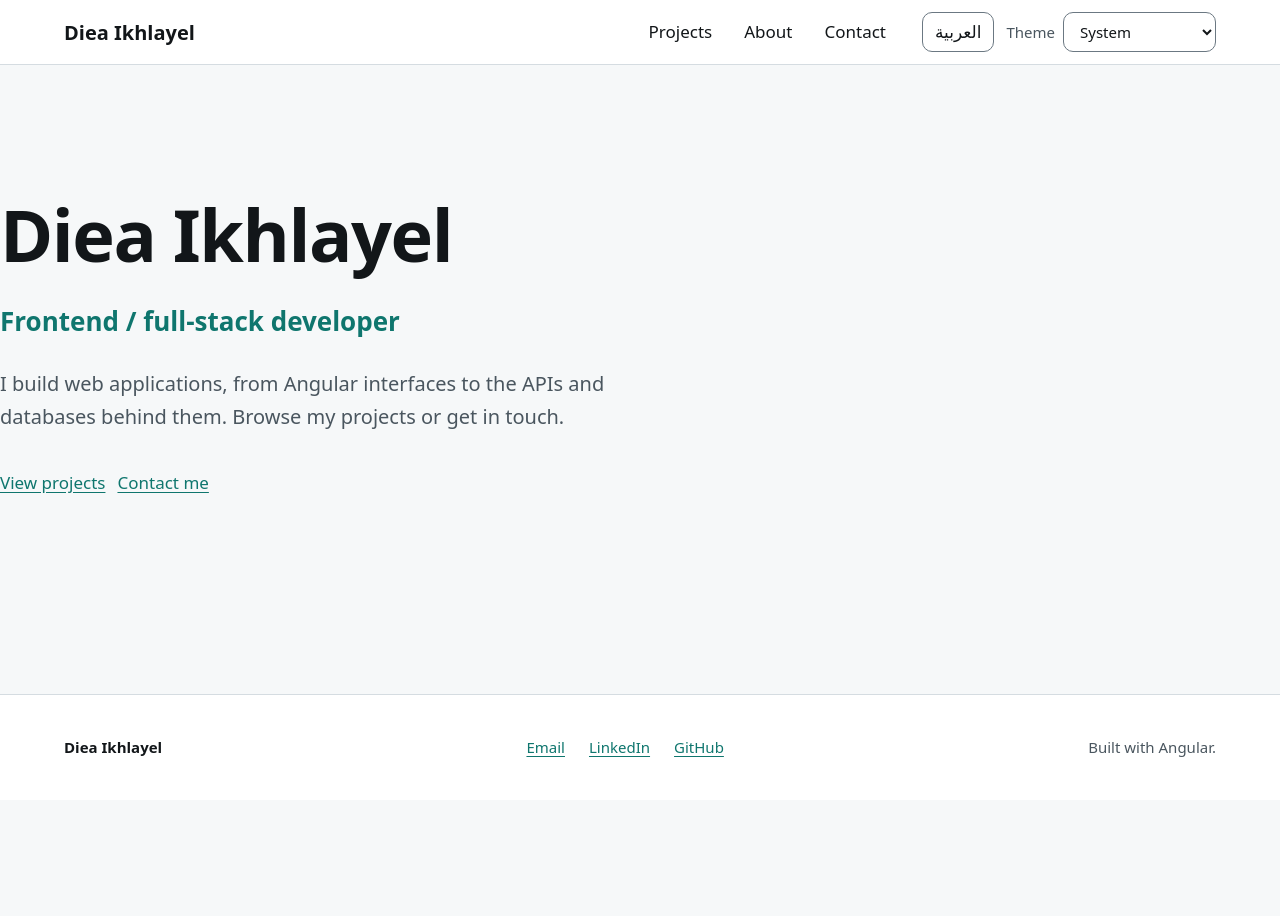
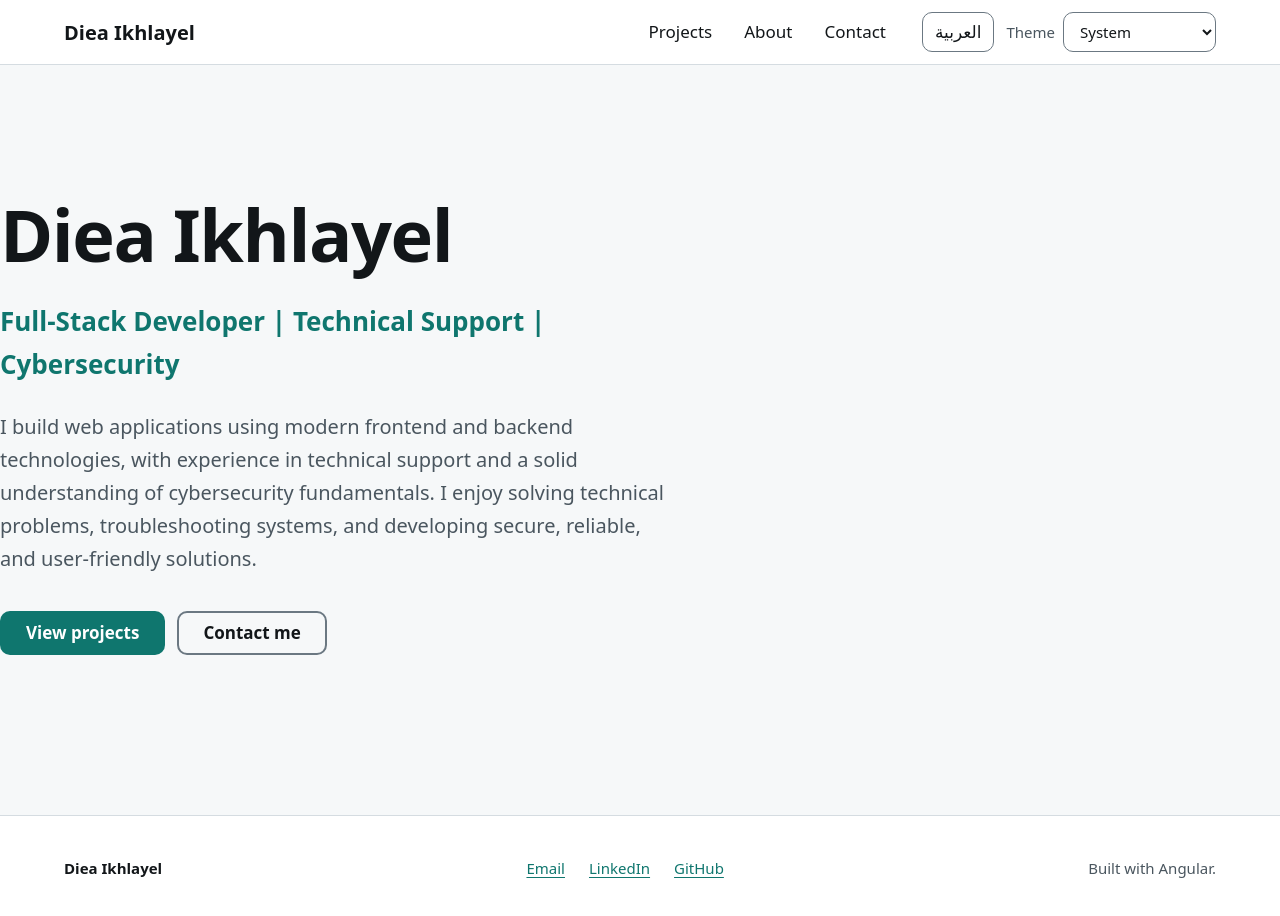
Before and after one commit to dieaikhlayel/portfolio-v2, an Angular app: page /en in a window 1280 px wide. Shown: the top 916 px of the page. Before the commit the page ends 800 px from the top, so only its background shows below. Built offline with nearby package versions, Linux system fonts and the light colour scheme; a web font is replaced by a local one.

Commit message:
Update portfolio profile and translations

```diff
--- a/src/app/i18n/translations/ar.ts
+++ b/src/app/i18n/translations/ar.ts
@@ -4,7 +4,8 @@
 export const ar: Translations = {
   meta: {
     title: 'ضياء إخليل | الملف الشخصي',
-    description: 'الملف الشخصي لـ ضياء إخليل، مطوّر ويب متكامل.',
+    description:
+      'الملف الشخصي لضياء إخليل، مطوّر ويب متكامل لديه خبرة في الدعم الفني ومعرفة بالأمن السيبراني.',
   },
   a11y: {
     skipToContent: 'انتقل إلى المحتوى الرئيسي',
@@ -14,14 +15,13 @@
   },
   home: {
     hero: {
-      role: 'مطوّر واجهات أمامية ومطوّر ويب متكامل',
+      role: 'مطوّر ويب متكامل | دعم فني | أمن سيبراني',
       intro:
-        'أبني تطبيقات ويب، من واجهات Angular إلى واجهات البرمجة وقواعد البيانات التي تقف خلفها. تصفّح مشاريعي أو تواصل معي.',
+        'أطوّر تطبيقات الويب باستخدام تقنيات الواجهات الأمامية والخلفية، ولدي خبرة في الدعم الفني ومعرفة بأساسيات الأمن السيبراني. أستمتع بحل المشكلات التقنية، واستكشاف الأخطاء وإصلاحها، وتطوير حلول آمنة وموثوقة وسهلة الاستخدام. تصفّح مشاريعي أو تواصل معي.',
       viewProjects: 'عرض المشاريع',
       contactMe: 'تواصل معي',
     },
   },
-
   theme: {
     label: 'المظهر',
     options: {
--- a/src/app/i18n/translations/en.ts
+++ b/src/app/i18n/translations/en.ts
@@ -3,7 +3,8 @@
 export const en = {
   meta: {
     title: 'Diea Ikhlayel | Portfolio',
-    description: 'Portfolio of Diea Ikhlayel, a full-stack web developer.',
+    description:
+      'Portfolio of Diea Ikhlayel, a full-stack developer with experience in technical support and knowledge of cybersecurity.',
   },
   a11y: {
     skipToContent: 'Skip to main content',
@@ -13,9 +14,9 @@
   },
   home: {
     hero: {
-      role: 'Frontend / full-stack developer',
+      role: 'Full-Stack Developer | Technical Support | Cybersecurity',
       intro:
-        'I build web applications, from Angular interfaces to the APIs and databases behind them. Browse my projects or get in touch.',
+        'I build web applications using modern frontend and backend technologies, with experience in technical support and a solid understanding of cybersecurity fundamentals. I enjoy solving technical problems, troubleshooting systems, and developing secure, reliable, and user-friendly solutions.',
       viewProjects: 'View projects',
       contactMe: 'Contact me',
     },
--- a/src/styles/_buttons.scss
+++ b/src/styles/_buttons.scss
@@ -0,0 +1,39 @@
+// Shared button look for links and buttons. Use .btn plus .btn--primary or .btn--secondary.
+// Colors come from the active theme; every pairing was contrast-checked per theme.
+.btn {
+  display: inline-flex;
+  align-items: center;
+  justify-content: center;
+  min-block-size: 2.75rem;
+  padding-inline: var(--space-5);
+  font: inherit;
+  font-weight: 600;
+  text-decoration: none;
+  border: 2px solid transparent;
+  border-radius: var(--radius-md);
+  cursor: pointer;
+  transition:
+    background-color var(--duration-fast) var(--ease-out),
+    border-color var(--duration-fast) var(--ease-out);
+}
+
+.btn--primary {
+  background: var(--color-accent);
+  color: var(--color-on-accent);
+
+  &:hover {
+    background: var(--color-accent-hover);
+    color: var(--color-on-accent);
+  }
+}
+
+.btn--secondary {
+  background: transparent;
+  color: var(--color-text);
+  border-color: var(--color-border-strong);
+
+  &:hover {
+    color: var(--color-text);
+    border-color: var(--color-accent);
+  }
+}
```
